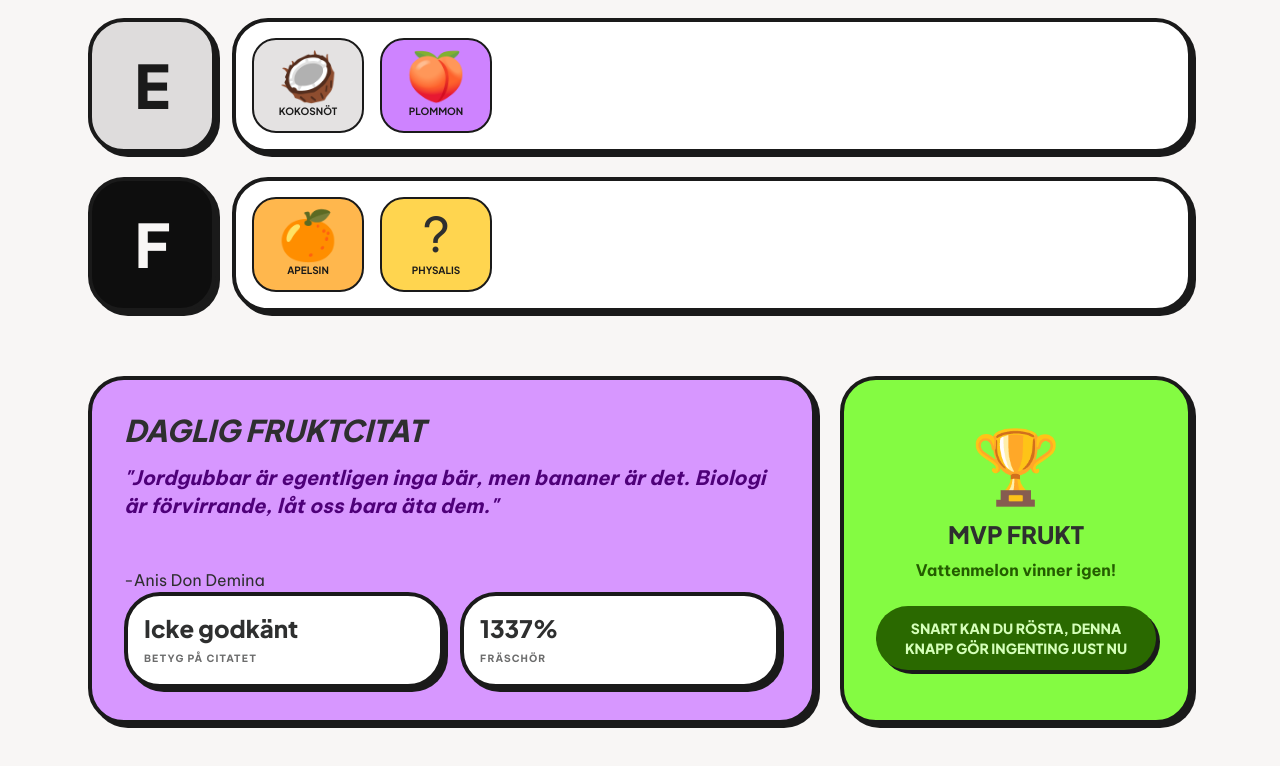
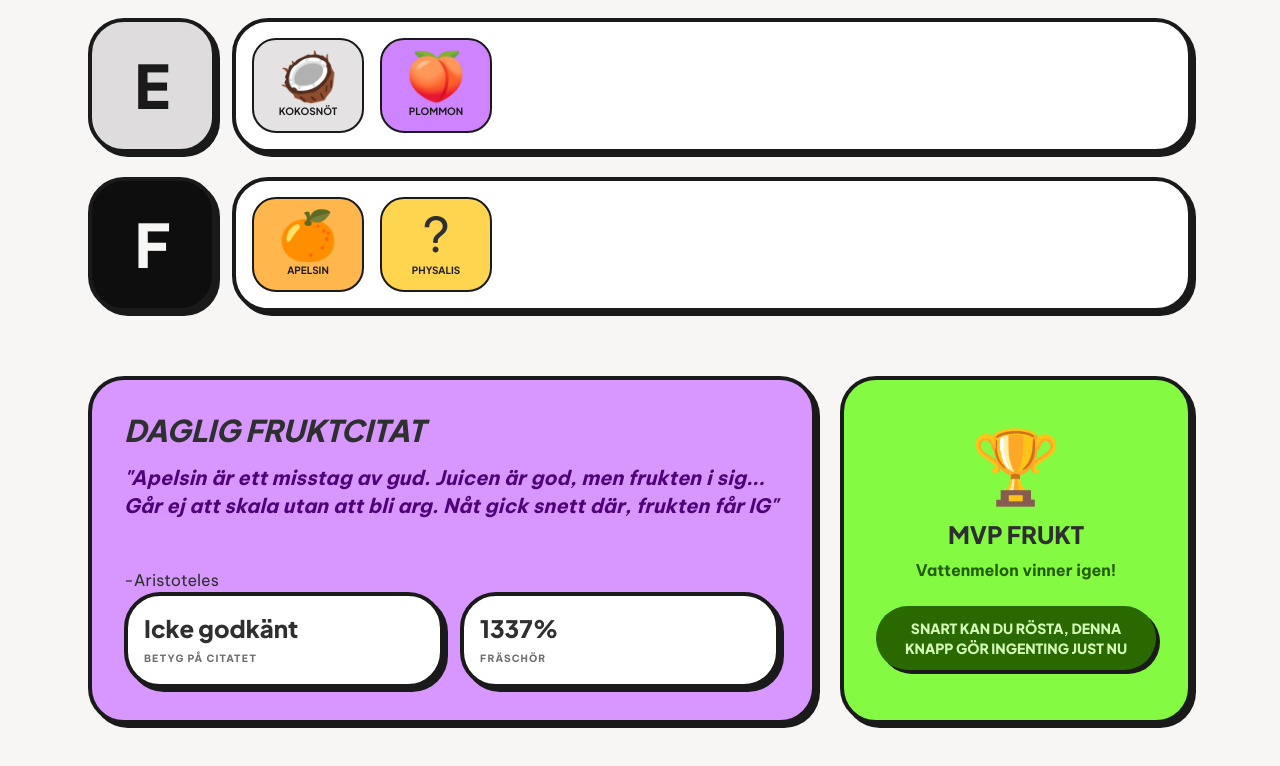
Before and after one commit to Guranen/fruktpolis, a plain HTML site: page index.html in a window 1280 px wide. Shown: the part 1138-1904 px from the top of the page. Drawn offline with nearby package versions, Linux system fonts and the light colour scheme.

Commit message:
Update index.html

```diff
--- a/index.html
+++ b/index.html
@@ -442,7 +442,7 @@
 <div class="md:col-span-2 bg-tertiary-container border-4 border-[#1a1a1a] rounded-xl p-6 md:p-8 sticker-shadow flex flex-col justify-between">
 <div>
 <h3 class="font-headline font-black text-2xl md:text-3xl mb-4 uppercase italic" style="">Daglig FRUKTCITAT</h3>
-<p class="text-lg md:text-xl font-bold text-on-tertiary-container mb-6 italic leading-snug" style="">"Jordgubbar är egentligen inga bär, men bananer är det. Biologi är förvirrande, låt oss bara äta dem."<div><br></div><div>-Anis Don Demina</div></p>
+<p class="text-lg md:text-xl font-bold text-on-tertiary-container mb-6 italic leading-snug" style="">"Apelsin är ett misstag av gud. Juicen är god, men frukten i sig... Går ej att skala utan att bli arg. Nåt gick snett där, frukten får IG"<div><br></div><div>-Aristoteles</div></p>
 </div>
 <div class="flex flex-col sm:flex-row gap-4">
 <div class="bg-surface-container-lowest p-4 rounded-xl border-4 border-[#1a1a1a] sticker-shadow flex-1">
```
